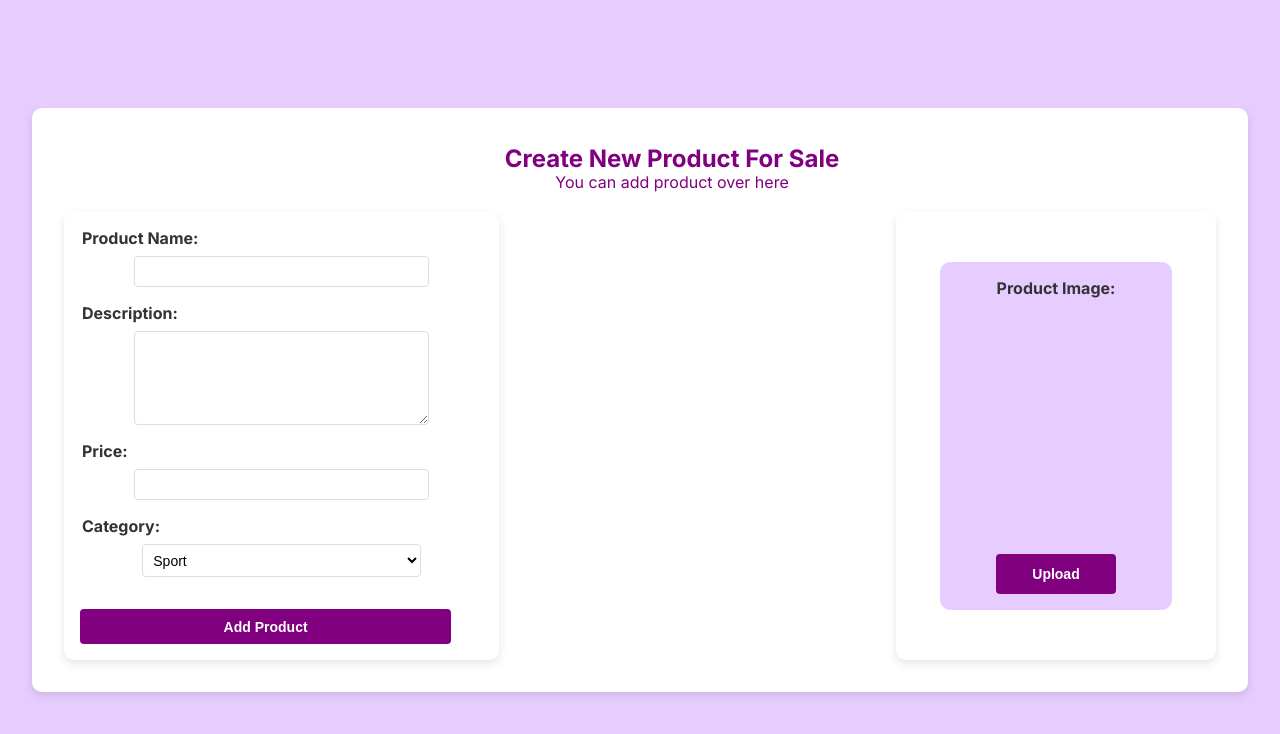
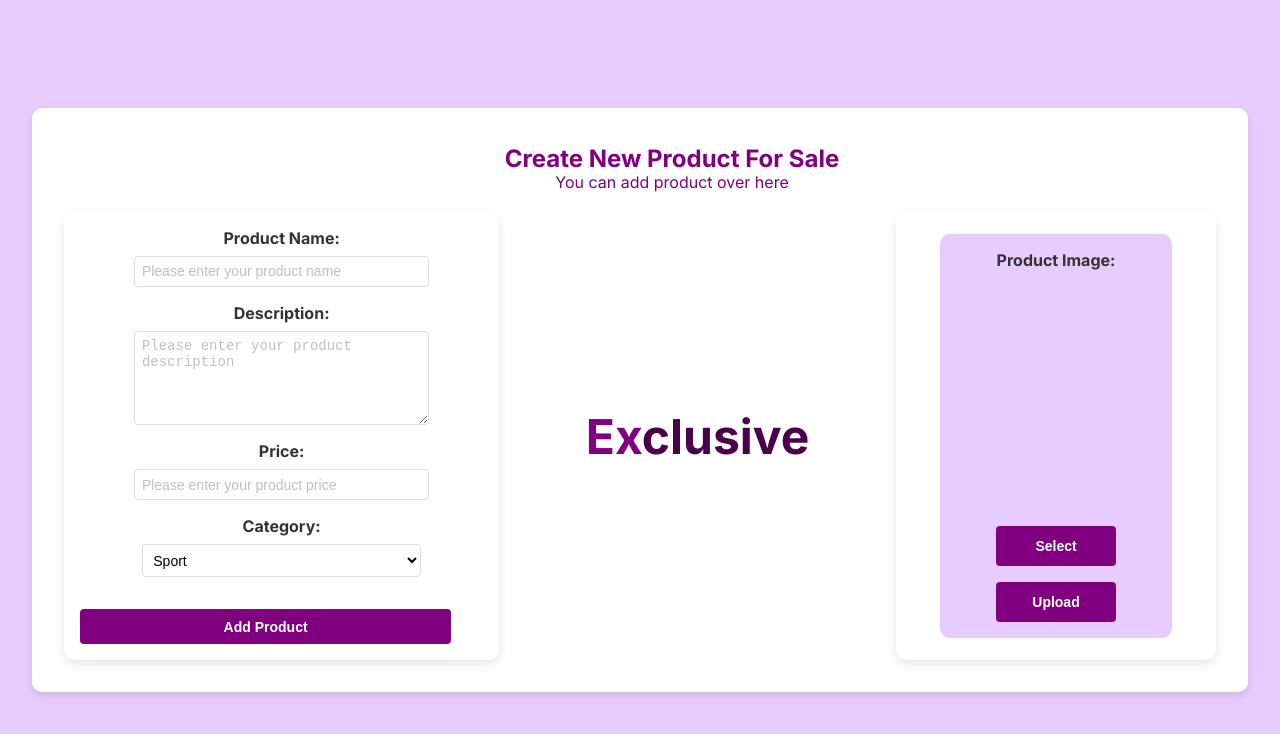
Before and after one commit to TypeScriptLegacyProject/Legacy-Project-, a Next.js app in the folder Client/my-app/: page /addproduct in a window 1280 px wide. Shown: the top 734 px of the page. Built offline with nearby package versions, Linux system fonts and the light colour scheme.

Commit message:
add product fixed and its css is done

```diff
--- a/Client/my-app/app/addproduct/page.tsx
+++ b/Client/my-app/app/addproduct/page.tsx
@@ -6,21 +6,14 @@ import Image from "next/image";
 import "../styles/addProduct.css";
 
 export default function AddProduct() {
-  const [file, setFile] = useState<File | null>(null);
+  const [file, setFile] = useState<File | any>(null);
   const [url, setUrl] = useState<string>("");
   const [name, setName] = useState<string>("");
-  const [category, setCategory] = useState<string>("");
+  const [category, setCategory] = useState<string>("sport");
   const [description, setDescription] = useState<string>("");
   const [price, setPrice] = useState<string>("");
 
-  const handleFileChange = (e: React.ChangeEvent<HTMLInputElement>) => {
-    if (e.target.files && e.target.files[0]) {
-      setFile(e.target.files[0]);
-      uploadImage(e.target.files[0]);
-    }
-  };
-
-  const uploadImage = (file: File) => {
+  const uploadImage = () => {
     const form = new FormData();
     form.append("file", file);
     form.append("upload_preset", "exclusive");
@@ -38,12 +31,18 @@ export default function AddProduct() {
 
   const adding = () => {
     axios.post(`http://localhost:4000/api/products`, {
-      name,
-      category,
-      description,
-      price,
-      imageUrl: url,
-    });
+      name: name,
+      category: category,
+      description: description,
+      price: price,
+      imgUrl: url,
+    })
+    .then((res) => {
+      console.log("adding", res);
+    })
+    .catch((err) => {
+      console.log(err);
+    })
   };
 
   return (
@@ -59,6 +58,7 @@ export default function AddProduct() {
                 className="addProduct-input"
                 type="text"
                 name="productname"
+                placeholder="Please enter your product name"
                 onChange={(e) => {
                   setName(e.target.value);
                 }}
@@ -69,6 +69,7 @@ export default function AddProduct() {
               <textarea
                 className="addProduct-textarea"
                 name="description"
+                placeholder="Please enter your product description"
                 onChange={(e) => {
                   setDescription(e.target.value);
                 }}
@@ -81,6 +82,7 @@ export default function AddProduct() {
                 type="number"
                 step="0.01"
                 name="price"
+                placeholder="Please enter your product price"
                 onChange={(e) => {
                   setPrice(e.target.value);
                 }}
@@ -106,14 +108,19 @@ export default function AddProduct() {
             <button
               className="addProduct-button addProduct-add-button"
               type="button"
-              onClick={(e) => {
+              onClick={() => {
                 adding();
-                e.preventDefault();
               }}
             >
               Add Product
             </button>
           </form>
+        </div>
+        <div className="addProduct-center">
+          <div className="addProduct-exclusive">
+            <span className="addProduct-exclusive-red">Ex</span>
+            <span className="addProduct-exclusive-black">clusive</span>
+          </div>
         </div>
         <div className="addProduct-right">
           <div className="addProduct-upload-container">
@@ -126,8 +133,8 @@ export default function AddProduct() {
                   className="addProduct-uploaded-image"
                   src={url}
                   alt="Uploaded"
-                  width={150}
-                  height={150}
+                  width={250}
+                  height={250}
                 />
               )}
             </div>
@@ -138,14 +145,24 @@ export default function AddProduct() {
                 document.getElementById("fileInput")?.click();
               }}
             >
-              Upload
+              Select
             </button>
             <input
               id="fileInput"
               className="addProduct-file-input"
               type="file"
-              onChange={handleFileChange}
+              onChange={(e: any) => {
+                setFile(e.target.files[0]);
+              }}
             />
+            <button
+              className="addProduct-button addProduct-upload-button"
+              onClick={() => {
+                uploadImage();
+              }}
+            >
+              Upload
+            </button>
           </div>
         </div>
       </div>
--- a/Client/my-app/app/styles/AddProduct.css
+++ b/Client/my-app/app/styles/AddProduct.css
@@ -9,9 +9,9 @@ body {
 }
 
 .addProduct-container {
-  width: 90%; /* Use a percentage to make it responsive */
-  max-width: 1200px; /* Maximum width */
-  max-height: 80vh; /* Maximum height to prevent scrolling */
+  width: 90%;
+  max-width: 1200px;
+  max-height: 80vh;
   padding: 2rem;
   background-color: #fff;
   box-shadow: 0 4px 8px rgba(0, 0, 0, 0.1);
@@ -19,28 +19,28 @@ body {
   display: flex;
   flex-direction: column;
   gap: 1.5rem;
-  overflow: hidden; /* Prevent scrolling */
-  position: relative; /* Enable positioning of inner elements */
+  overflow: hidden;
+  position: relative;
 }
 
 .addProduct-title {
   color: #800080;
-  font-size: 24px; /* Reduced font size */
+  font-size: 24px;
   text-align: center;
-  margin-bottom: 0.25rem; /* Reduced margin */
+  margin-bottom: 0.25rem;
   font-weight: bold;
   position: absolute;
-  top: 1rem; /* Positioned higher */
+  top: 1rem;
   width: 100%;
 }
 
 .addProduct-subtitle {
   color: #800080;
   text-align: center;
-  margin-bottom: 0.5rem; /* Reduced margin */
-  font-size: 16px; /* Reduced font size */
+  margin-bottom: 0.5rem;
+  font-size: 16px;
   position: absolute;
-  top: 3rem; /* Positioned higher and closer to title */
+  top: 3rem;
   width: 100%;
 }
 
@@ -48,8 +48,8 @@ body {
   display: flex;
   justify-content: space-between;
   gap: 1.5rem;
-  flex: 1; /* Ensure the content takes up the remaining space */
-  margin-top: 4.5rem; /* Add margin to content to avoid overlap with titles */
+  flex: 1;
+  margin-top: 4.5rem;
 }
 
 .addProduct-left, .addProduct-right {
@@ -60,17 +60,42 @@ body {
 }
 
 .addProduct-left {
-  flex: 0 0 35%; /* Make the left part smaller */
+  flex: 0 0 35%;
   margin-right: 1rem;
 }
 
 .addProduct-right {
-  flex: 0 0 25%; /* Make the right part smaller */
+  flex: 0 0 25%;
   display: flex;
   flex-direction: column;
   align-items: center;
   justify-content: center;
   margin-left: 1rem;
+}
+
+.addProduct-center {
+  flex: 1;
+  display: flex;
+  align-items: center;
+  justify-content: center;
+  position: relative;
+}
+
+.addProduct-exclusive {
+  font-size: 48px;
+  font-weight: bold;
+  position: absolute;
+  top: 50%;
+  left: 50%;
+  transform: translate(-50%, -50%);
+}
+
+.addProduct-exclusive-red {
+  color: #800080;
+}
+
+.addProduct-exclusive-black {
+  color: #4b004b;
 }
 
 .addProduct-form {
@@ -83,12 +108,15 @@ body {
   padding: 0;
   display: flex;
   flex-direction: column;
+  align-items: center;
 }
 
 .addProduct-label {
   margin-bottom: 0.5rem;
   color: #333;
   font-weight: bold;
+  text-align: center;
+  width: 100%;
 }
 
 .addProduct-upload-label {
@@ -96,11 +124,12 @@ body {
   color: #333;
   font-weight: bold;
   text-align: center;
+  width: 100%;
 }
 
 .addProduct-input, .addProduct-textarea, .addProduct-select {
-  width: 70%; /* Adjust width to make inputs smaller */
-  padding: 0.4rem; /* Reduced padding */
+  width: 70%;
+  padding: 0.4rem;
   border: 1px solid #ddd;
   border-radius: 4px;
   outline: none;
@@ -120,7 +149,7 @@ body {
 
 .addProduct-textarea {
   resize: vertical;
-  height: 80px; /* Reduced height */
+  height: 80px;
 }
 
 .addProduct-upload-container {
@@ -145,12 +174,13 @@ body {
   justify-content: center;
   align-items: center;
   margin-bottom: 1rem;
+  overflow: hidden;
 }
 
 .addProduct-uploaded-image {
   width: 100%;
   height: 100%;
-  object-fit: cover;
+  object-fit: contain;
 }
 
 .addProduct-upload-button {
@@ -166,7 +196,6 @@ body {
   transition: background-color 0.3s, transform 0.3s, box-shadow 0.3s;
   width: 120px;
   height: 40px;
-  overflow: hidden;
   font-size: 14px;
   font-weight: bold;
 }
```
